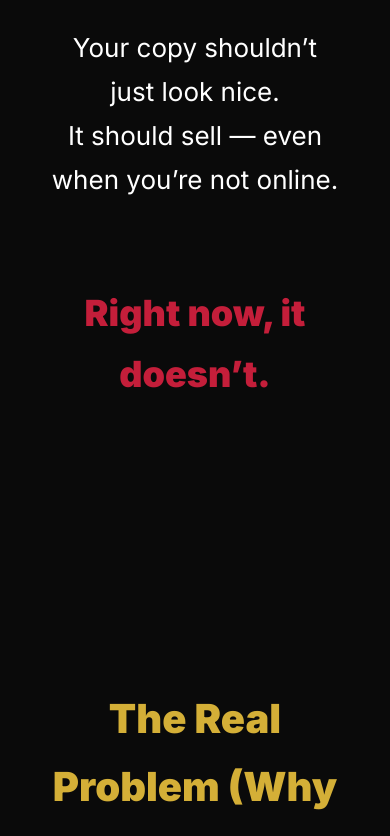
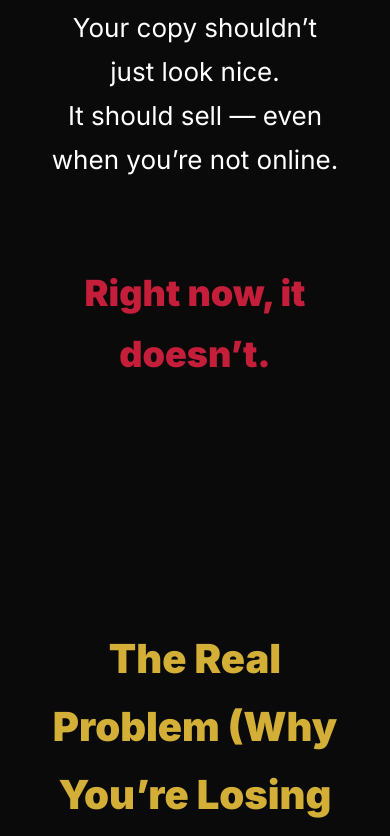
Before and after one commit to justghostg33-dot/justghostg33-dot.github.io, a plain HTML site: page index.html in a window 390 px wide. Shown: the part 679-1515 px from the top of the page. Drawn offline with Linux system fonts and the light colour scheme; a script that the page names is missing.

Commit message:
Update index.html

```diff
--- a/index.html
+++ b/index.html
@@ -28,7 +28,7 @@
         }
         header {
             text-align: center;
-            padding: 120px 20px 80px;
+            padding: 50px 20px 80px; /* Top padding now 50px as requested */
         }
         h1 {
             font-size: 64px;
@@ -148,13 +148,13 @@
             .highlight { font-size: 36px; }
             h2 { font-size: 40px; }
             p, li { font-size: 21px; }
-            header, section { padding: 100px 20px; }
+            header, section { padding: 80px 20px; }
             .cta { font-size: 30px; padding: 28px 60px; }
         }
     </style>
 </head>
 <body>
-    <!-- SMALL LOGO + HEADER -->
+    <!-- SMALL LOGO + TIGHTER HEADER -->
     <header>
         <div class="container">
             <img src="logo.png" alt="Eunoia Copywriter Logo"
```
